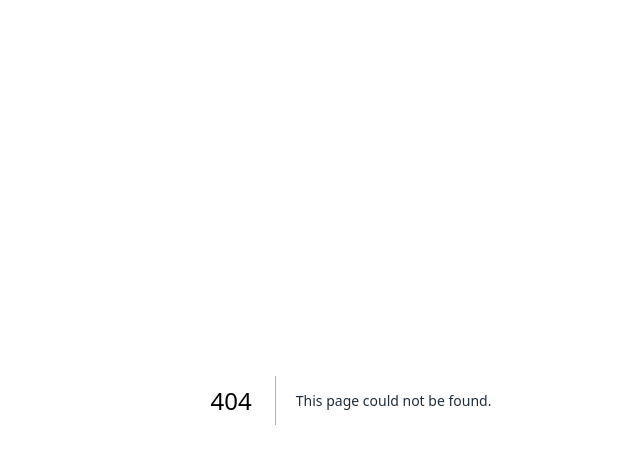
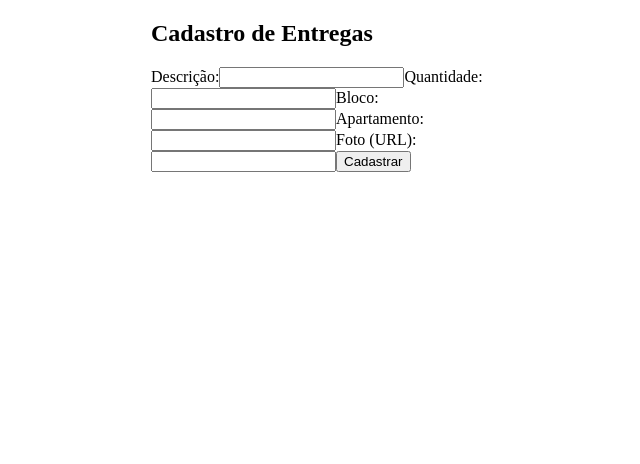
Before and after one commit to Evaldoer/cadastro-portaria-san-marino-c4, a Next.js app: page /entregas in a window 1280 px wide. Before the commit this address had no page. Shown: the top 464 px of the page, without its empty margins (289-929 px from the left). Built offline with nearby package versions, Linux system fonts and the light colour scheme.

Commit message:
Atualizar pagina

```diff
--- /dev/null
+++ b/pages/entregas.js
@@ -0,0 +1,74 @@
+import { useState } from "react";
+import { supabase } from "../lib/supabaseClient";
+
+export default function CadastroEntregas() {
+  const [descricao, setDescricao] = useState("");
+  const [quantidade, setQuantidade] = useState("");
+  const [bloco, setBloco] = useState("");
+  const [apartamento, setApartamento] = useState("");
+  const [fotoUrl, setFotoUrl] = useState("");
+  const [mensagem, setMensagem] = useState("");
+
+  const handleSubmit = async (e) => {
+    e.preventDefault();
+    const { data, error } = await supabase
+      .from("entregas")
+      .insert([
+        { descricao, quantidade, bloco, apartamento, foto_url: fotoUrl },
+      ])
+      .select();
+
+    if (error) {
+      setMensagem(`Erro: ${error.message}`);
+    } else {
+      setMensagem("Entrega cadastrada com sucesso!");
+      setDescricao("");
+      setQuantidade("");
+      setBloco("");
+      setApartamento("");
+      setFotoUrl("");
+    }
+  };
+
+  return (
+    <div style={{ maxWidth: "400px", margin: "0 auto" }}>
+      <h2>Cadastro de Entregas</h2>
+      <form onSubmit={handleSubmit}>
+        <label>Descrição:</label>
+        <input
+          value={descricao}
+          onChange={(e) => setDescricao(e.target.value)}
+          required
+        />
+
+        <label>Quantidade:</label>
+        <input
+          type="number"
+          value={quantidade}
+          onChange={(e) => setQuantidade(e.target.value)}
+          required
+        />
+
+        <label>Bloco:</label>
+        <input
+          value={bloco}
+          onChange={(e) => setBloco(e.target.value)}
+          required
+        />
+
+        <label>Apartamento:</label>
+        <input
+          value={apartamento}
+          onChange={(e) => setApartamento(e.target.value)}
+          required
+        />
+
+        <label>Foto (URL):</label>
+        <input value={fotoUrl} onChange={(e) => setFotoUrl(e.target.value)} />
+
+        <button type="submit">Cadastrar</button>
+      </form>
+      {mensagem && <p>{mensagem}</p>}
+    </div>
+  );
+}
```
Also changed, not shown: public/uploads/1775172790574-image1-7.jpg (added).
